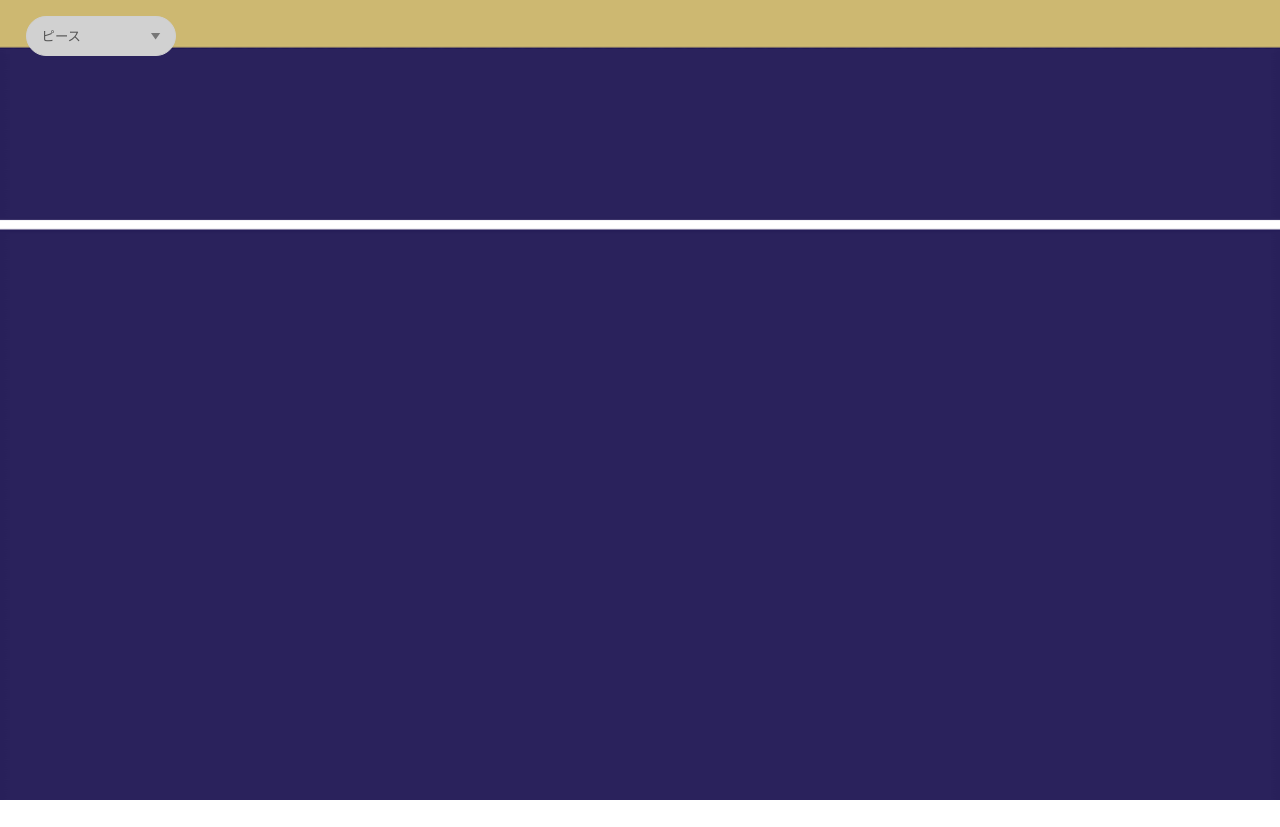
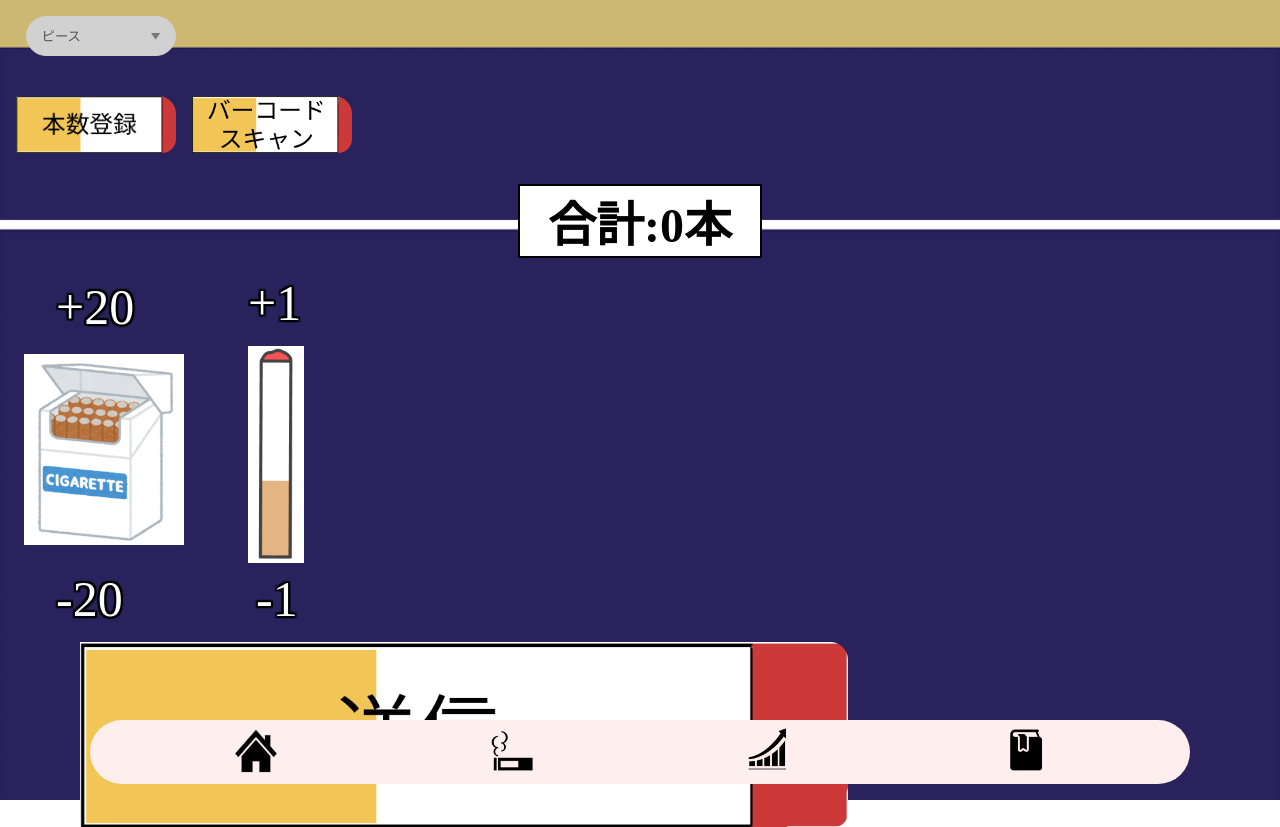
Before and after one commit to ten-pro/GiikuCAMPvol10, a Vue app in the folder tabakoapp/: page /honsu in a window 1280 px wide. Before the commit the page ends 800 px from the top, so only its background shows below. Built offline with nearby package versions, Linux system fonts and the light colour scheme.

Commit message:
最終完成

```diff
--- a/tabakoapp/src/components/Bacode.vue
+++ b/tabakoapp/src/components/Bacode.vue
@@ -26,7 +26,7 @@ const barcodeNum = reactive({num:0});
 
 const send = () => {
   axios
-                .post('http://mp-class.chips.jp/tobaco/main.php', {
+                .post('https://mp-class.chips.jp/tobaco/main.php', {
                     user_id: localStorage.getItem("tabaco_id"),
                     // localStrage.getItem("tabaco_id")
                     barcode: barcodeNum.num,
@@ -79,6 +79,7 @@ const startCamera = () => {
   Quagga.onDetected((result) => {
     console.log(result.codeResult.code);
       const code = result.codeResult.code;
+      barcodeNum.num = result.codeResult.code;
     Quagga.stop();
 
     });
--- a/tabakoapp/src/components/Distance.vue
+++ b/tabakoapp/src/components/Distance.vue
@@ -40,7 +40,7 @@ let state = reactive({
 })
 const startfunk=()=>{
     axios
-        .post('http://mp-class.chips.jp/tobaco/main.php', {
+        .post('https://mp-class.chips.jp/tobaco/main.php', {
             user_id:localStorage.getItem("tabaco_id"),//ユーザID
             login_user: ''
         }, {
--- a/tabakoapp/src/components/Honsu.vue
+++ b/tabakoapp/src/components/Honsu.vue
@@ -44,7 +44,7 @@ const hikusum1 = () =>{
 }
 const create_smoking=() =>{
             axios
-                .post('http://mp-class.chips.jp/tobaco/main.php', {
+                .post('https://mp-class.chips.jp/tobaco/main.php', {
                     user_id: localStorage.getItem("tabaco_id"),
                     number:hairetu.sum,
                     create_smoking: ''
--- a/tabakoapp/src/components/Honsu/Toroku.vue
+++ b/tabakoapp/src/components/Honsu/Toroku.vue
@@ -1,6 +1,6 @@
 <template>
     <div>
-        <img src="../../PNG/honsu.png" alt="" class="honsu_img">
+        <a href="/honsu"><img src="../../PNG/honsu.png" alt="" class="honsu_img"></a>
     </div>
 </template>
 <script setup>
--- a/tabakoapp/src/components/Honsu/bacode.vue
+++ b/tabakoapp/src/components/Honsu/bacode.vue
@@ -1,6 +1,6 @@
 <template>
     <div>
-        <img src="../../PNG/sukyan.png" alt="" class="bacode_img">
+        <a href="/barcode"><img src="../../PNG/sukyan.png" alt="" class="bacode_img"></a>
     </div>
 </template>
 <script setup>
--- a/tabakoapp/src/components/Login.vue
+++ b/tabakoapp/src/components/Login.vue
@@ -66,7 +66,7 @@ try{
 const createfunk=()=>{
     console.log((questions.year*365+questions.month*30)*questions.day)
     axios
-        .post('http://mp-class.chips.jp/tobaco/main.php', {
+        .post('https://mp-class.chips.jp/tobaco/main.php', {
             number:(questions.year*365+questions.month*30)*questions.day,//今までに吸ってきた本数
             create_user: ''
         }, {
--- a/tabakoapp/src/components/Zukan.vue
+++ b/tabakoapp/src/components/Zukan.vue
@@ -33,7 +33,7 @@ let active=reactive({
 })
 
 axios
-    .post('http://mp-class.chips.jp/tobaco/main.php', {
+    .post('https://mp-class.chips.jp/tobaco/main.php', {
         user_id:localStorage.getItem("tabaco_id"),//ユーザID
         login_user: ''
     }, {
--- a/tabakoapp/src/components/dashboard.vue
+++ b/tabakoapp/src/components/dashboard.vue
@@ -135,7 +135,7 @@
     {name:"先々月",pl:4000}
     ])
   async function fetchData() {
-    const res = await axios.post('http://mp-class.chips.jp/tobaco/main.php', {
+    const res = await axios.post('https://mp-class.chips.jp/tobaco/main.php', {
             user_id:localStorage.getItem("tabaco_id"),//ユーザID
             login_user: ''
         }, {
--- a/tabakoapp/src/router/router.js
+++ b/tabakoapp/src/router/router.js
@@ -24,7 +24,9 @@ const routes = [
 
     path: '/honsu',
     component: Honsu,
+  },
 
+  {
     path: '/barcode',
     component: barcode,
   },
```
